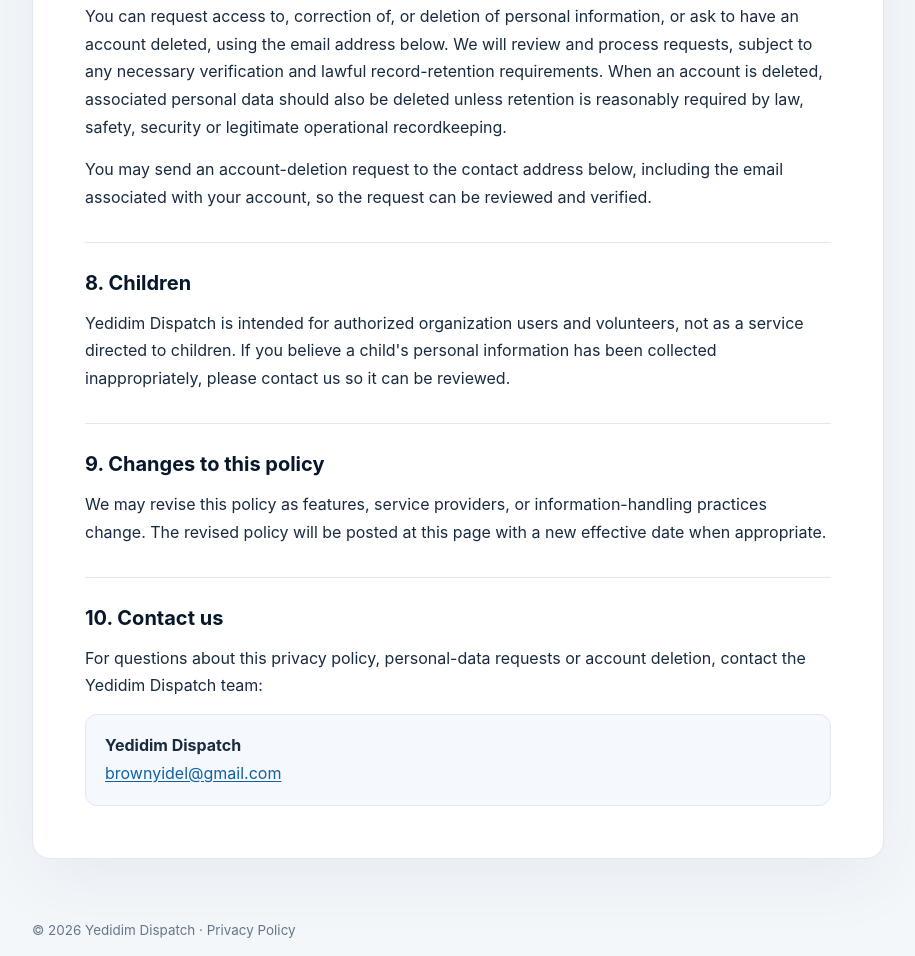
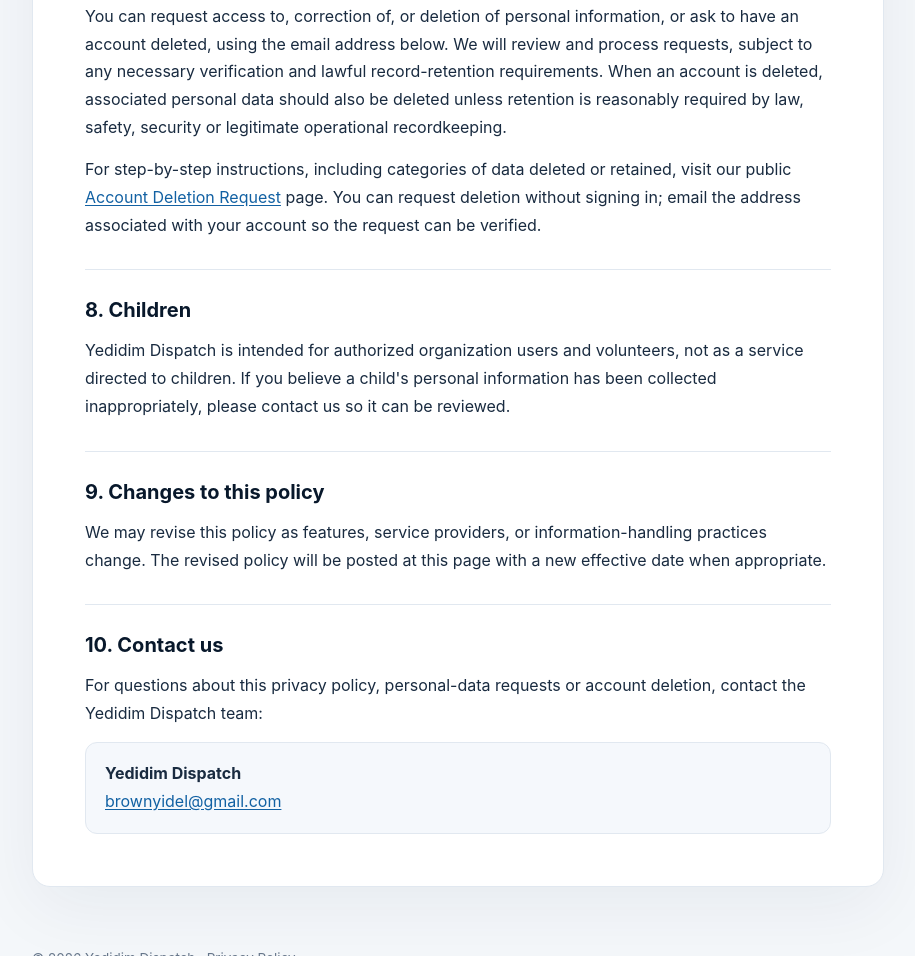
Before and after one commit to brownyidel/yedidim-dispatch, a website: page public/privacypolicy.html in a window 1280 px wide. Shown: the part 2591-3547 px from the top of the page, without its empty margins (182-1097 px from the left). Drawn offline with Linux system fonts and the light colour scheme.

Commit message:
Link public account deletion instructions from privacy policy

```diff
--- a/public/privacypolicy.html
+++ b/public/privacypolicy.html
@@ -98,7 +98,7 @@
       <h2>7. Data retention and deletion</h2>
       <p>Account and dispatch information may be kept while needed to operate the service, maintain accurate call histories, resolve disputes, protect safety, and meet legal obligations. Specific retention periods may vary by record type and operational needs.</p>
       <p>You can request access to, correction of, or deletion of personal information, or ask to have an account deleted, using the email address below. We will review and process requests, subject to any necessary verification and lawful record-retention requirements. When an account is deleted, associated personal data should also be deleted unless retention is reasonably required by law, safety, security or legitimate operational recordkeeping.</p>
-      <p>You may send an account-deletion request to the contact address below, including the email associated with your account, so the request can be reviewed and verified.</p>
+      <p>For step-by-step instructions, including categories of data deleted or retained, visit our public <a href="/delete-account">Account Deletion Request</a> page. You can request deletion without signing in; email the address associated with your account so the request can be verified.</p>
     </section>
     <section>
       <h2>8. Children</h2>
```
